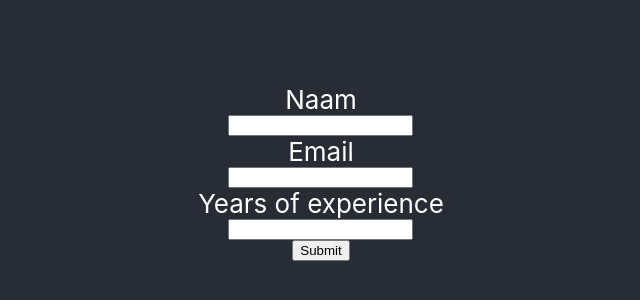
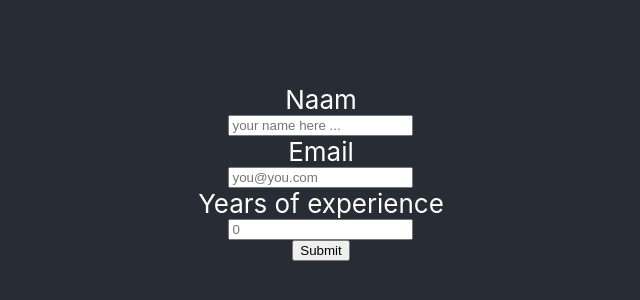
Before and after one commit to Reinoptland/form-examples, a React (Create React App) app: page / in a window 1280 px wide. Shown: the part 228-528 px from the top of the page, without its empty margins (319-959 px from the left). Built offline with nearby package versions, Linux system fonts and the light colour scheme.

Commit message:
Todolist for controlled form

```diff
--- a/src/App.js
+++ b/src/App.js
@@ -5,17 +5,32 @@ import "./App.css";
 // Email -> string
 // Jaren ervaring -> number
 
+// controlled components
+// - state aanmaken voor elk input veld
+// - value doorgeven aan het input veld (getter)
+// - onChange handler voor elk input veld (setter)
+
 function App() {
   return (
     <div className="App">
       <header className="App-header">
         <form className="App-header">
           <label htmlFor="name">Naam</label>
-          <input id="name" name="name" type="text" />
+          <input
+            id="name"
+            name="name"
+            type="text"
+            placeholder="your name here ..."
+          />
           <label htmlFor="email">Email</label>
-          <input id="email" name="email" type="email" />
+          <input
+            id="email"
+            name="email"
+            type="email"
+            placeholder="you@you.com"
+          />
           <label htmlFor="xp">Years of experience</label>
-          <input id="xp" name="xp" type="number" />
+          <input id="xp" name="xp" type="number" placeholder="0" />
           <input type="submit" />
         </form>
       </header>
```
